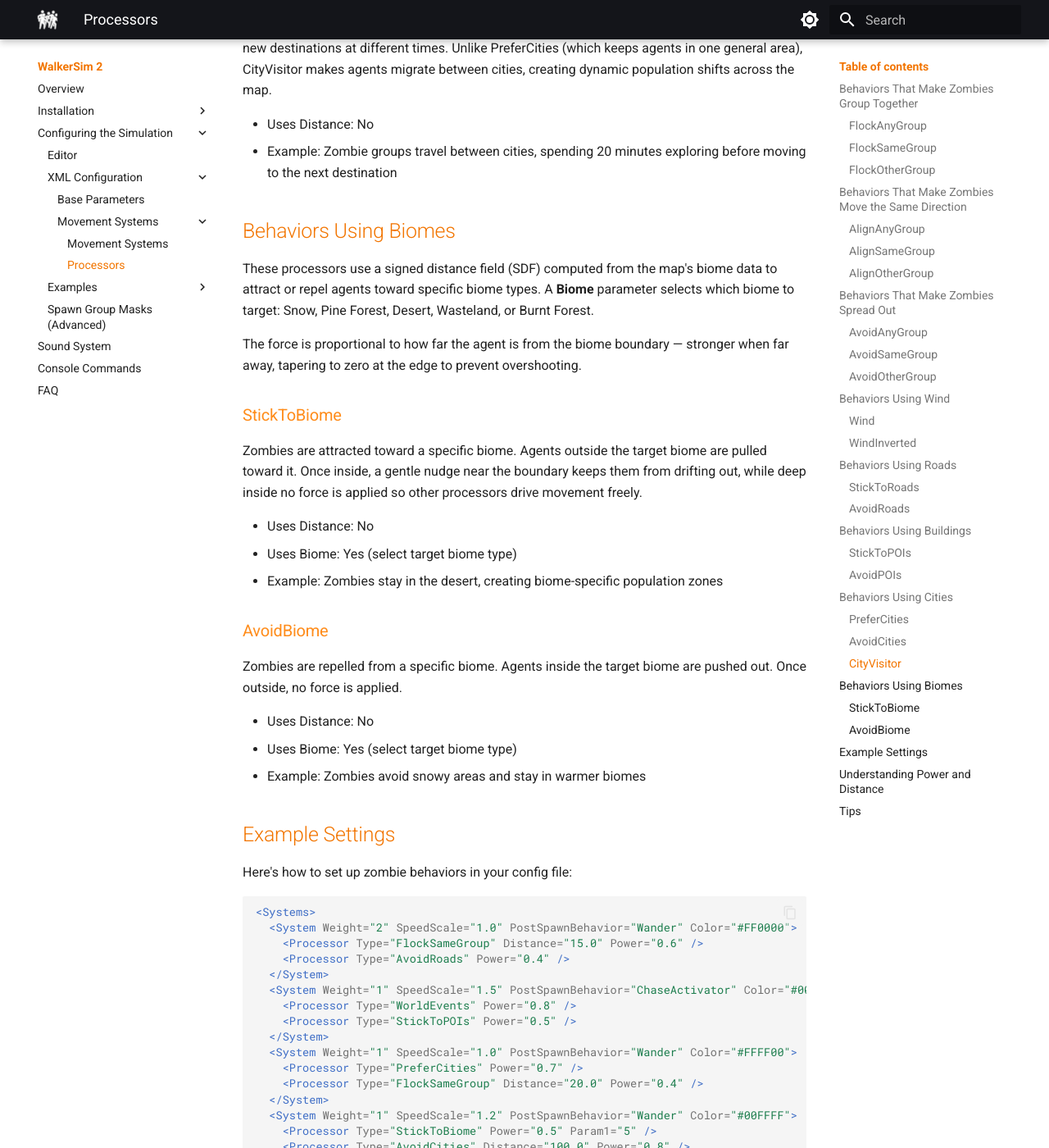
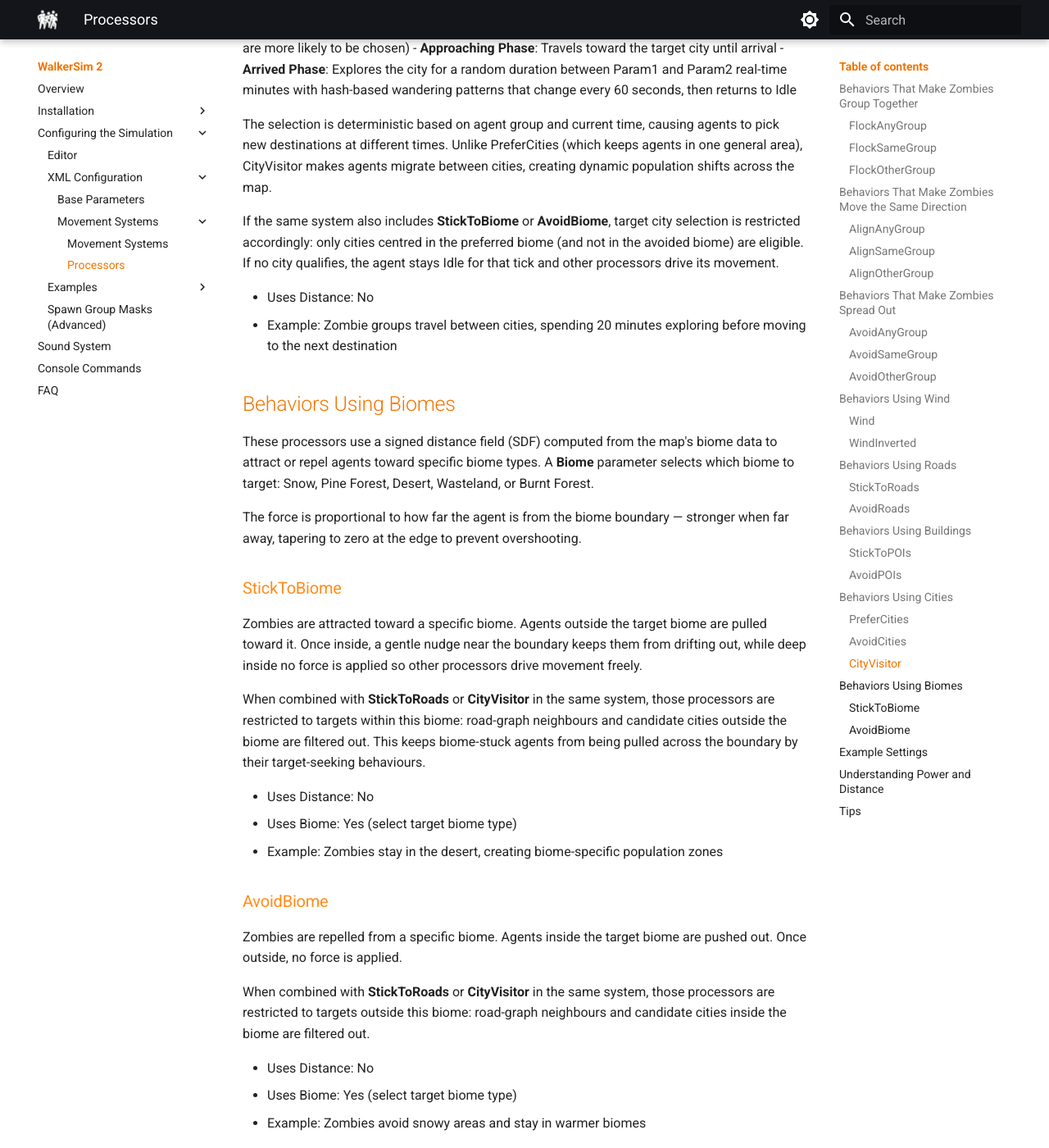
Before and after one commit to ZehMatt/7dtd-WalkerSim2, an MkDocs documentation site: the page built from Docs/configuring/configuration/processors.md, in a window 1280 px wide and 1400 px high, scrolled down 4171 px. Shown: the whole window at 82% size. Built offline with MkDocs 1.6.1 and Material for MkDocs 9.7.7, drawn with Linux system fonts in a browser that asks for light colours; some of the changed text lies outside the part shown.

Commit message:
Update documentation

```diff
--- a/Docs/configuring/configuration/processors.md
+++ b/Docs/configuring/configuration/processors.md
@@ -81,6 +81,8 @@ Zombies move against the wind direction.
 ### StickToRoads
 Zombies navigate along roads using a waypoint graph built from the map's road data. When near a road, agents follow it node-to-node. At intersections they pick a direction (usually continuing forward, sometimes turning). At dead ends they turn around and walk back to the last intersection. Agents that drift too far from their target road node will re-acquire the nearest road.
 
+If the same system also includes **StickToBiome** or **AvoidBiome**, road-node target selection is restricted accordingly: candidate nodes outside the preferred biome (or inside the avoided biome) are skipped. If no eligible neighbour exists at the current node, StickToRoads disengages for that step and other processors take over until the agent moves back into a valid biome.
+
 - Uses Distance: No
 - Example: Zombies walk along roads and highways, properly traversing intersections and turning around at dead ends
 
@@ -128,6 +130,8 @@ Zombies travel to cities using a stateful behavior with three phases: selecting
 
 The selection is deterministic based on agent group and current time, causing agents to pick new destinations at different times. Unlike PreferCities (which keeps agents in one general area), CityVisitor makes agents migrate between cities, creating dynamic population shifts across the map.
 
+If the same system also includes **StickToBiome** or **AvoidBiome**, target city selection is restricted accordingly: only cities centred in the preferred biome (and not in the avoided biome) are eligible. If no city qualifies, the agent stays Idle for that tick and other processors drive its movement.
+
 - Uses Distance: No
 - Example: Zombie groups travel between cities, spending 20 minutes exploring before moving to the next destination
 
@@ -140,12 +144,16 @@ The force is proportional to how far the agent is from the biome boundary — st
 ### StickToBiome
 Zombies are attracted toward a specific biome. Agents outside the target biome are pulled toward it. Once inside, a gentle nudge near the boundary keeps them from drifting out, while deep inside no force is applied so other processors drive movement freely.
 
+When combined with **StickToRoads** or **CityVisitor** in the same system, those processors are restricted to targets within this biome: road-graph neighbours and candidate cities outside the biome are filtered out. This keeps biome-stuck agents from being pulled across the boundary by their target-seeking behaviours.
+
 - Uses Distance: No
 - Uses Biome: Yes (select target biome type)
 - Example: Zombies stay in the desert, creating biome-specific population zones
 
 ### AvoidBiome
 Zombies are repelled from a specific biome. Agents inside the target biome are pushed out. Once outside, no force is applied.
+
+When combined with **StickToRoads** or **CityVisitor** in the same system, those processors are restricted to targets outside this biome: road-graph neighbours and candidate cities inside the biome are filtered out.
 
 - Uses Distance: No
 - Uses Biome: Yes (select target biome type)
```
